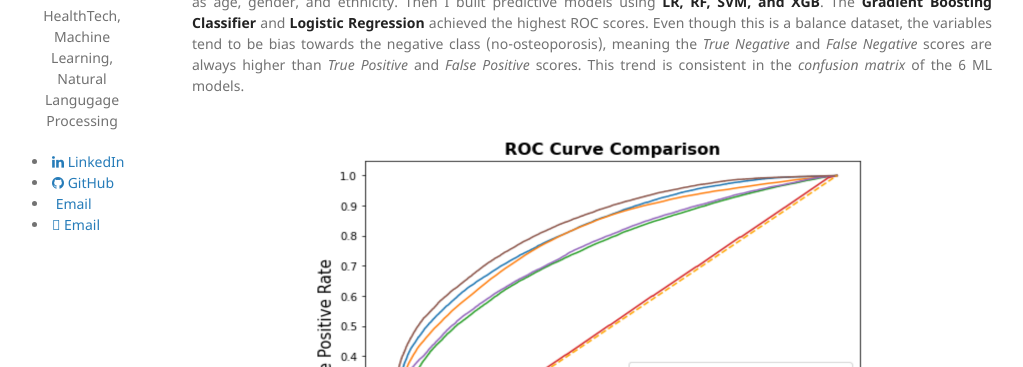
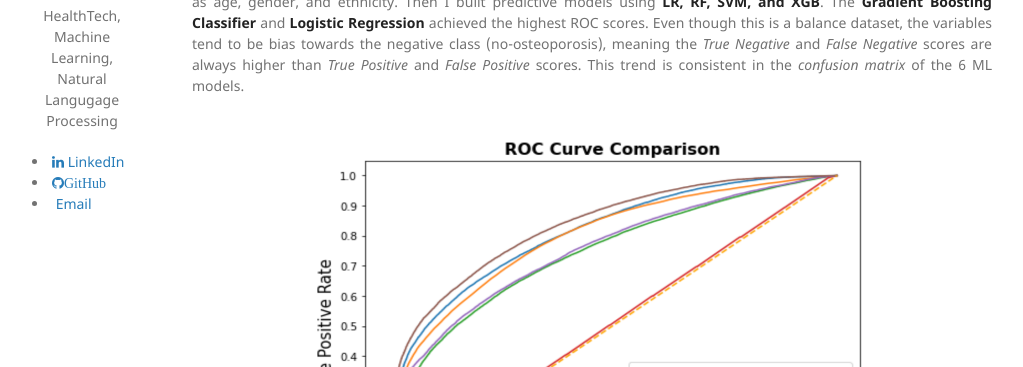
Before and after one commit to ThanhNguyen93/ThanhNguyen93.github.io, a Jekyll site: the page built from index.md, in a window 1280 px wide. Shown: the part 265-632 px from the top of the page, without its empty margins (128-1151 px from the left). Built offline with Jekyll 4.4.1, drawn with Linux system fonts in a browser that asks for light colours; our own code applies the rules of GitHub Pages for plain Markdown files.

Commit message:
Update _config.yml

```diff
--- a/_config.yml
+++ b/_config.yml
@@ -11,13 +11,10 @@
   <li><a href="#" class="fa fa-linkedin"></a>
   <a href="https://www.linkedin.com/in/thanhnguyen5493/">LinkedIn</a></li>
 
-  <li><a href="#" class="fa fa-github"></a>
-  <a href="https://github.com/ThanhNguyen93">GitHub</a></li>
+  <li><a href="https://github.com/ThanhNguyen93" class="fa fa-github">GitHub</a></li>
 
   <li><a href="#" class="fa fa-email"></a>
   <a href="mailto:tnguyen15@hawk.iit.edu">Email</a></li>
-
-  <li><a href="mailto:tnguyen15@hawk.iit.edu" rel="nofollow noopener noreferrer"><i class="fas fa-fw fa-envelope-square" aria-hidden="true"></i> Email</a></li>
 
   </p>
 
```
